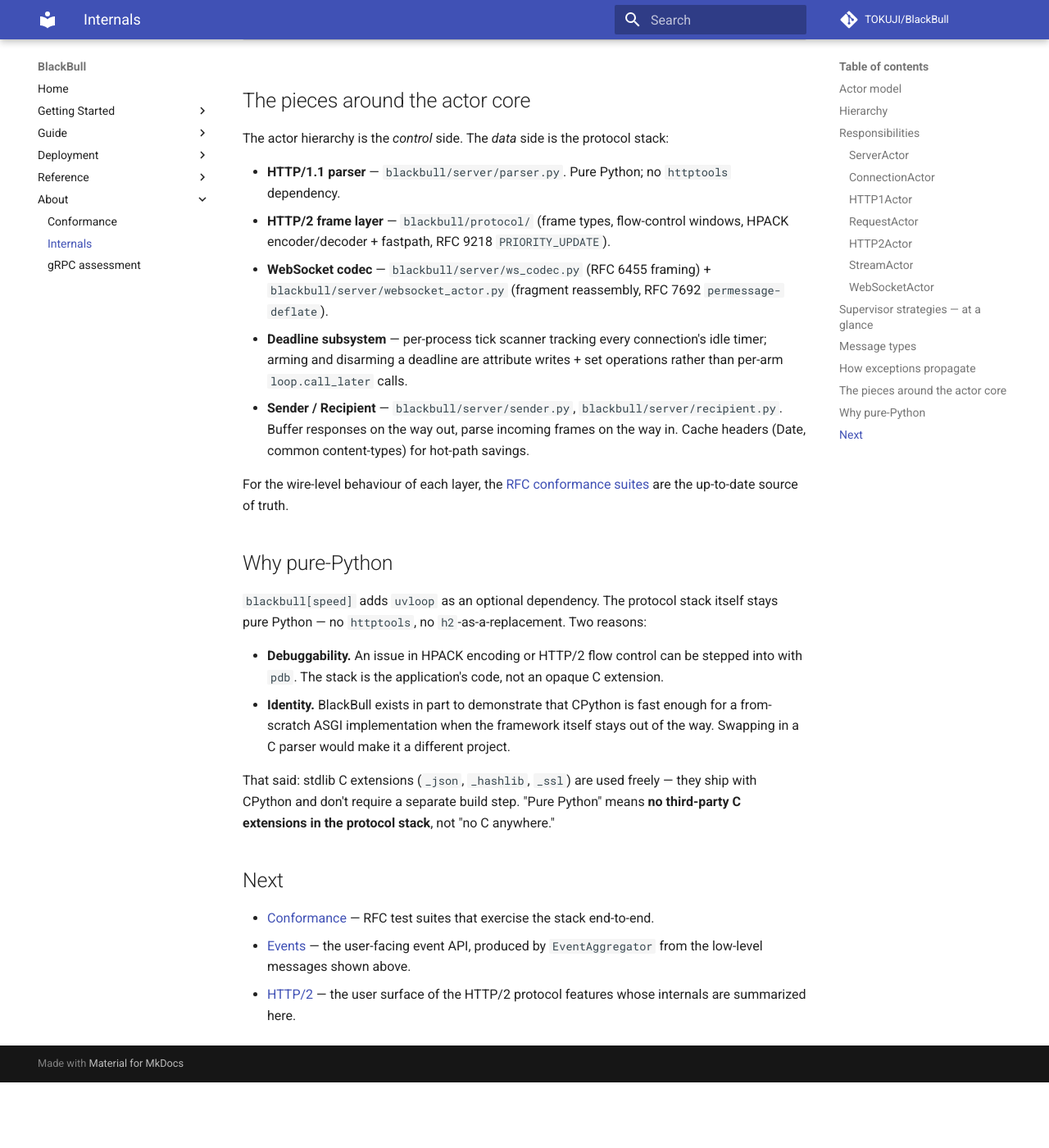
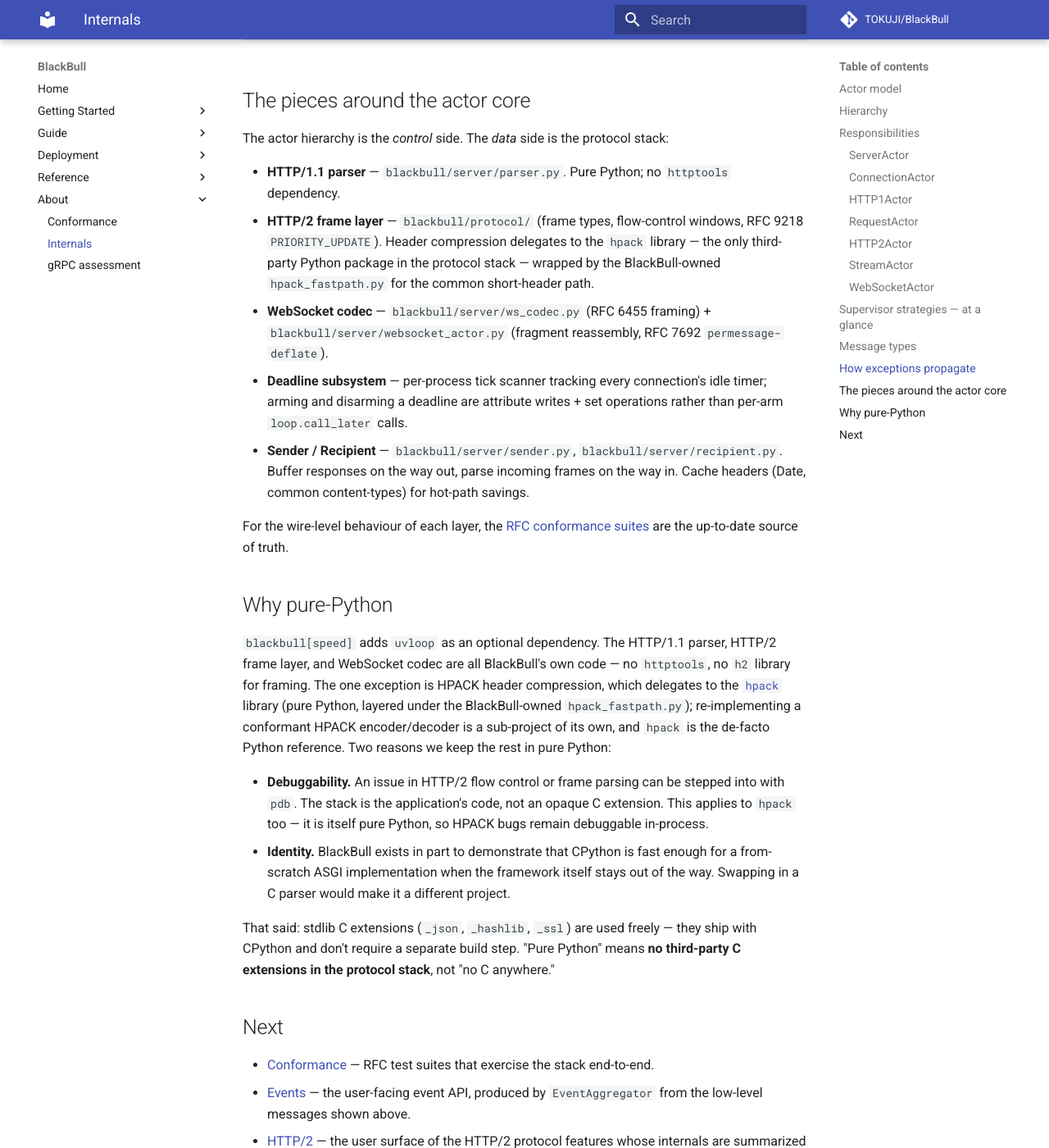
Before and after one commit to TOKUJI/BlackBull, an MkDocs documentation site: the page built from docs/about/internals.md, in a window 1280 px wide and 1400 px high, scrolled down 4252 px. Shown: the whole window at 82% size. Built offline with MkDocs 1.6.1 and Material for MkDocs 9.7.7, drawn with Linux system fonts in a browser that asks for light colours; comment, search, counter and statistics services are not loaded; before the commit the page ends 5572 px from its top, so only the background shows below that.

Commit message:
docs: honest framing of from-scratch claim; drop unused h2 dep
A reviewer noted that calling BlackBull a "from-scratch" framework
overstates what we wrote ourselves because the HTTP/2 stack
delegates header compression to the hpack library.  That's
accurate.  Audit + fix:

What's actually ours (verifiable by import grep):
  - HTTP/1.1 parser: blackbull/server/parser.py
  - HTTP/2 frame layer: blackbull/protocol/{frame,frame_types}.py
  - HPACK fastpath: blackbull/protocol/hpack_fastpath.py
  - WebSocket codec: blackbull/server/ws_codec.py
  - ASGI server, actor model, flow control, push, prioritisation,
    deadline subsystem, etc.

What we depend on:
  - hpack — header compression for HTTP/2.  Pure Python; re-implementing
    a conformant HPACK encoder/decoder is a sub-project of its own and
    hpack is the de-facto Python reference.

What we had declared but don't use:
  - h2 (the framing library).  Zero imports anywhere in blackbull/.
    Declared in pyproject.toml as a holdover; removed in this commit.
    Verified by uninstalling h2 in a fresh venv: blackbull imports
    and runs.

Changes:
  - README.md headline + "Why BlackBull" bullets rewritten to be
    honest about hpack and to drop the misleading "native HTTP/2
    implementation" framing.
  - pyproject.toml description rewritten; h2 removed from
    dependencies.
  - docs/about/internals.md: the "no h2-as-a-replacement" claim was
    factually wrong (we don't compare with h2 because we don't use it;
    we DO use hpack).  Replaced with an honest paragraph naming hpack
    as the one third-party Python package in the protocol stack.
  - docs/deployment/running.md: "native HTTP/2 implementation"
    softened to "HTTP/2 frame layer" since framing IS ours but the
    earlier phrasing read as overclaim.

Co-Authored-By: Claude Opus 4.7 <noreply@anthropic.com>

```diff
--- a/docs/about/internals.md
+++ b/docs/about/internals.md
@@ -184,8 +184,11 @@ the protocol stack:
 - **HTTP/1.1 parser** — `blackbull/server/parser.py`.  Pure
   Python; no `httptools` dependency.
 - **HTTP/2 frame layer** — `blackbull/protocol/` (frame types,
-  flow-control windows, HPACK encoder/decoder + fastpath, RFC
-  9218 `PRIORITY_UPDATE`).
+  flow-control windows, RFC 9218 `PRIORITY_UPDATE`).  Header
+  compression delegates to the `hpack` library — the only
+  third-party Python package in the protocol stack — wrapped by
+  the BlackBull-owned `hpack_fastpath.py` for the common
+  short-header path.
 - **WebSocket codec** — `blackbull/server/ws_codec.py`
   (RFC 6455 framing) + `blackbull/server/websocket_actor.py`
   (fragment reassembly, RFC 7692 `permessage-deflate`).
@@ -205,12 +208,21 @@ source of truth.
 ## Why pure-Python
 
 `blackbull[speed]` adds `uvloop` as an optional dependency.
-The protocol stack itself stays pure Python — no `httptools`,
-no `h2`-as-a-replacement.  Two reasons:
+The HTTP/1.1 parser, HTTP/2 frame layer, and WebSocket codec
+are all BlackBull's own code — no `httptools`, no `h2` library
+for framing.  The one exception is HPACK header compression,
+which delegates to the [`hpack`](https://pypi.org/project/hpack/)
+library (pure Python, layered under the BlackBull-owned
+`hpack_fastpath.py`); re-implementing a conformant HPACK
+encoder/decoder is a sub-project of its own, and `hpack` is the
+de-facto Python reference.  Two reasons we keep the rest in
+pure Python:
 
-- **Debuggability.**  An issue in HPACK encoding or HTTP/2
-  flow control can be stepped into with `pdb`.  The stack is
-  the application's code, not an opaque C extension.
+- **Debuggability.**  An issue in HTTP/2 flow control or
+  frame parsing can be stepped into with `pdb`.  The stack is
+  the application's code, not an opaque C extension.  This
+  applies to `hpack` too — it is itself pure Python, so HPACK
+  bugs remain debuggable in-process.
 - **Identity.**  BlackBull exists in part to demonstrate that
   CPython is fast enough for a from-scratch ASGI implementation
   when the framework itself stays out of the way.  Swapping in
```
Also changed, not shown: README.md (+16 -7 lines), docs/deployment/running.md (+3 -3 lines), pyproject.toml (+8 -2 lines).
